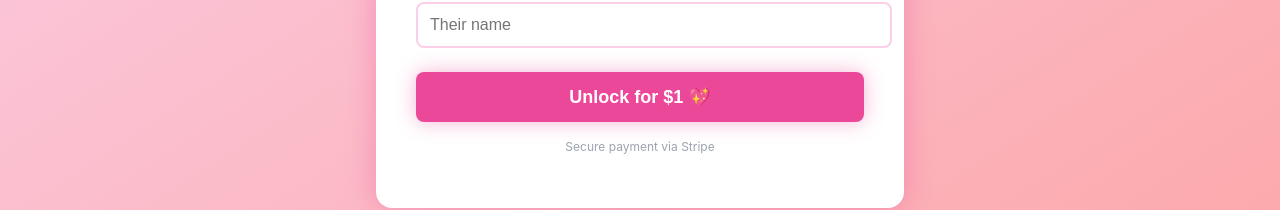
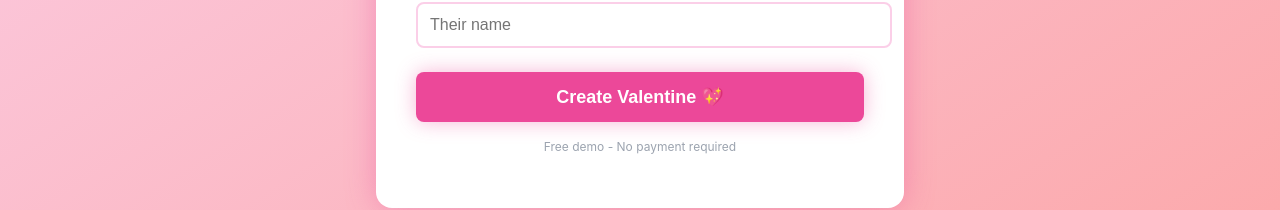
Before and after one commit to raohamdcreator-bit/will-you-be-my-valentine, a React (Vite) app: page / in a window 1280 px wide. Shown: the part 432-642 px from the top of the page. Built offline with nearby package versions, Linux system fonts and the light colour scheme.

Commit message:
Update UnlockScreen.jsx

```diff
--- a/src/components/UnlockScreen.jsx
+++ b/src/components/UnlockScreen.jsx
@@ -1,6 +1,5 @@
 import { useState, useEffect } from 'react';
 import { saveNames } from '../utils/storage';
-import { redirectToPayment } from '../utils/stripe';
 
 export default function UnlockScreen() {
   const [from, setFrom] = useState('');
@@ -10,7 +9,7 @@ export default function UnlockScreen() {
   useEffect(() => {
     const params = new URLSearchParams(window.location.search);
     if (params.get('error') === 'payment_required') {
-      setError('🔒 Please unlock to continue');
+      setError('🔒 Please enter names to continue');
     }
   }, []);
 
@@ -21,7 +20,7 @@ export default function UnlockScreen() {
     }
 
     saveNames(from.trim(), to.trim());
-    redirectToPayment();
+    window.location.href = '/valentine';
   };
 
   return (
@@ -136,7 +135,7 @@ export default function UnlockScreen() {
             e.target.style.transform = 'scale(1)';
           }}
         >
-          Unlock for $1 💖
+          Create Valentine 💖
         </button>
 
         <p style={{
@@ -144,7 +143,7 @@ export default function UnlockScreen() {
           fontSize: '0.75rem',
           color: '#9ca3af'
         }}>
-          Secure payment via Stripe
+          Free demo - No payment required
         </p>
       </div>
     </div>
```
